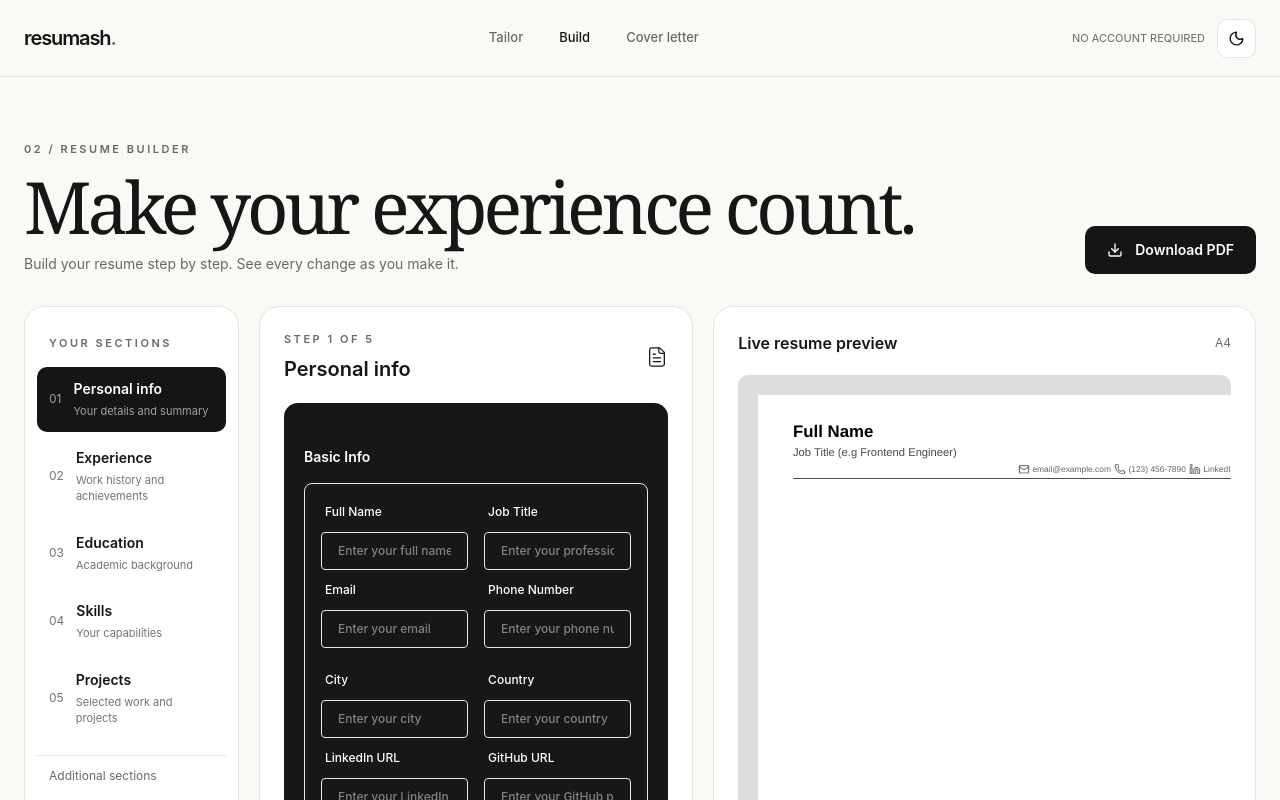
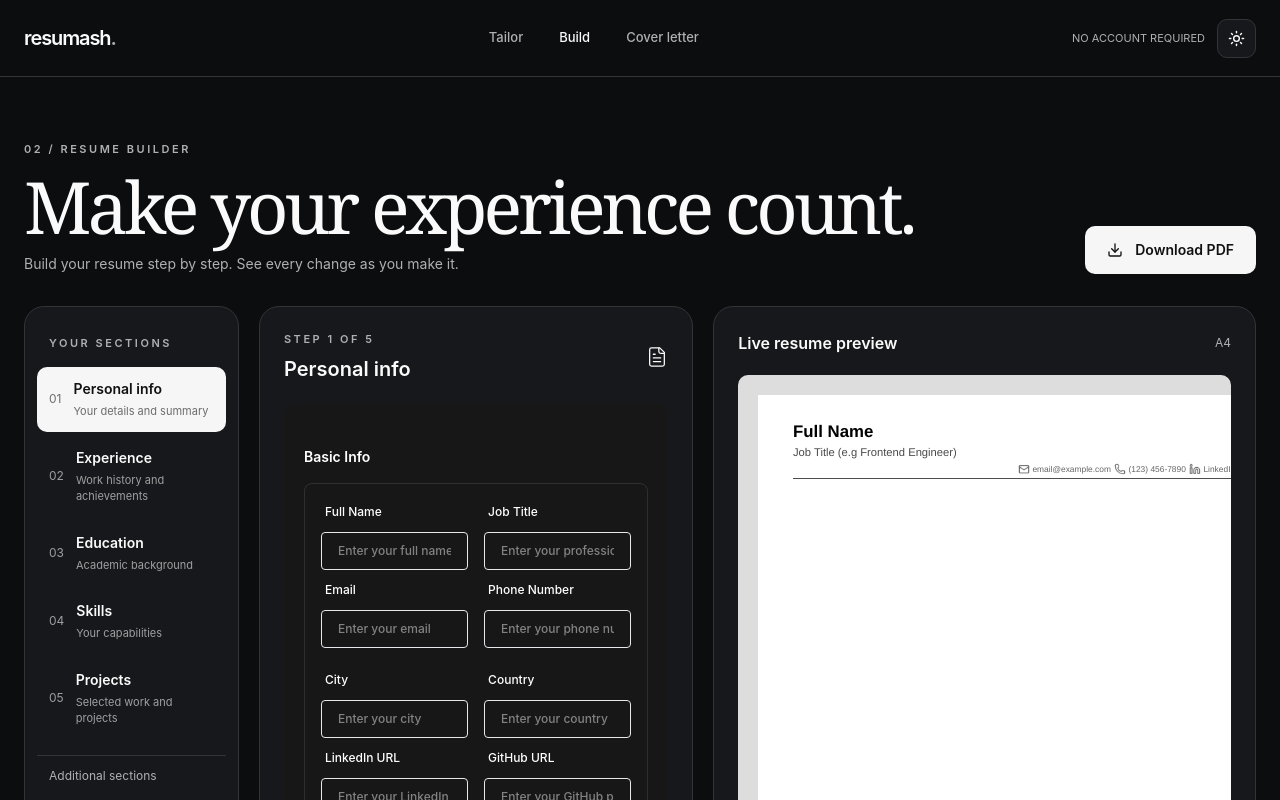
Before and after one commit to Rooqx/resumash, a React (Vite) app in the folder client/: page /build-resume in a window 1280 px wide. Shown: the top 800 px of the page. Built offline with nearby package versions, Linux system fonts and the light colour scheme; a web font is replaced by a local one.

Commit message:
fix(design): default workspace to dark, preserve theme override and use client-side navigation

```diff
--- a/client/src/components/ResumashShell.tsx
+++ b/client/src/components/ResumashShell.tsx
@@ -9,17 +9,18 @@ const navigation = [
 ] as const
 
 export default function ResumashShell({children}:{children:React.ReactNode}) {
- const [dark,setDark]=useState(()=> typeof window!=='undefined' && (localStorage.getItem('resumash-theme')==='dark' || (!localStorage.getItem('resumash-theme') && window.matchMedia('(prefers-color-scheme: dark)').matches)))
+ const [dark,setDark]=useState(()=> typeof window!=='undefined' && (localStorage.getItem('resumash-theme')==='dark' || (!localStorage.getItem('resumash-theme') && window.location.pathname !== '/')))
  const [menu,setMenu]=useState(false)
+ const isWorkspace = typeof window !== 'undefined' && window.location.pathname !== '/'
  useEffect(()=>{document.documentElement.classList.toggle('dark',dark)},[dark])
  const toggleTheme=()=>setDark(value=>{const next=!value;document.documentElement.classList.toggle('dark',next);localStorage.setItem('resumash-theme',next?'dark':'light');return next})
- return <div className="rs-app">
+ return <div className={`rs-app ${isWorkspace ? "rs-workspace" : "rs-landing"}`}>
   <header className="rs-site-header">
    <div className="rs-container flex h-[76px] items-center justify-between gap-4">
     <Link to="/" className="text-xl font-semibold tracking-[-.055em]">resumash<span style={{color:'var(--rs-muted)'}}>.</span></Link>
     <nav className="rs-desktop-nav flex items-center gap-9" aria-label="Main navigation">
      {navigation.map(item=><Link key={item.to} to={item.to} className="rs-nav-link" activeProps={{'data-status':'active'}}>{item.label}</Link>)}
-     <a href="/cover-letter" className="rs-nav-link">Cover letter</a>
+     <Link to="/cover-letter" className="rs-nav-link" activeProps={{'data-status':'active'}}>Cover letter</Link>
     </nav>
     <div className="flex items-center gap-3">
      <span className="rs-desktop-nav text-[11px]" style={{color:'var(--rs-muted)'}}>NO ACCOUNT REQUIRED</span>
@@ -27,7 +28,7 @@ export default function ResumashShell({children}:{children:React.ReactNode}) {
      <button className="rs-mobile-menu rs-button rs-button-outline !min-h-[38px] !p-[10px]" aria-label={menu?'Close navigation':'Open navigation'} aria-expanded={menu} onClick={()=>setMenu(!menu)}>{menu?<X size={18}/>:<Menu size={18}/>}</button>
     </div>
    </div>
-   {menu&&<nav className="rs-mobile-menu rs-container pb-5" aria-label="Mobile navigation"><div className="flex flex-col gap-5">{navigation.map(item=><Link key={item.to} to={item.to} className="rs-nav-link" onClick={()=>setMenu(false)}>{item.label}</Link>)}<a href="/cover-letter" className="rs-nav-link" onClick={()=>setMenu(false)}>Cover letter</a></div></nav>}
+   {menu&&<nav className="rs-mobile-menu rs-container pb-5" aria-label="Mobile navigation"><div className="flex flex-col gap-5">{navigation.map(item=><Link key={item.to} to={item.to} className="rs-nav-link" onClick={()=>setMenu(false)}>{item.label}</Link>)}<Link to="/cover-letter" className="rs-nav-link" activeProps={{'data-status':'active'}} onClick={()=>setMenu(false)}>Cover letter</Link></div></nav>}
   </header>
   <main>{children}</main>
   <footer className="rs-footer"><div className="rs-container flex min-h-24 flex-wrap items-center justify-between gap-3 py-5"><span className="text-sm font-semibold" style={{color:'var(--rs-ink)'}}>resumash.</span><span className="text-xs">Build. Tailor. Apply. No account required.</span></div></footer>
```
